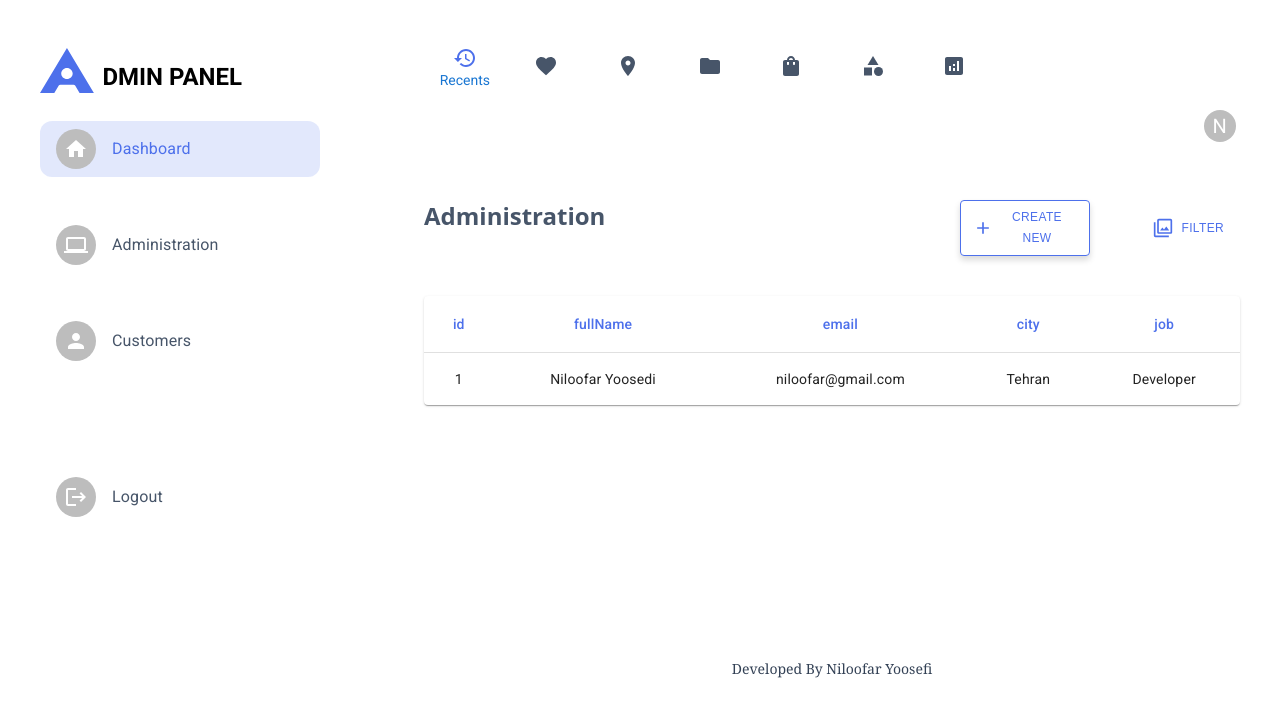
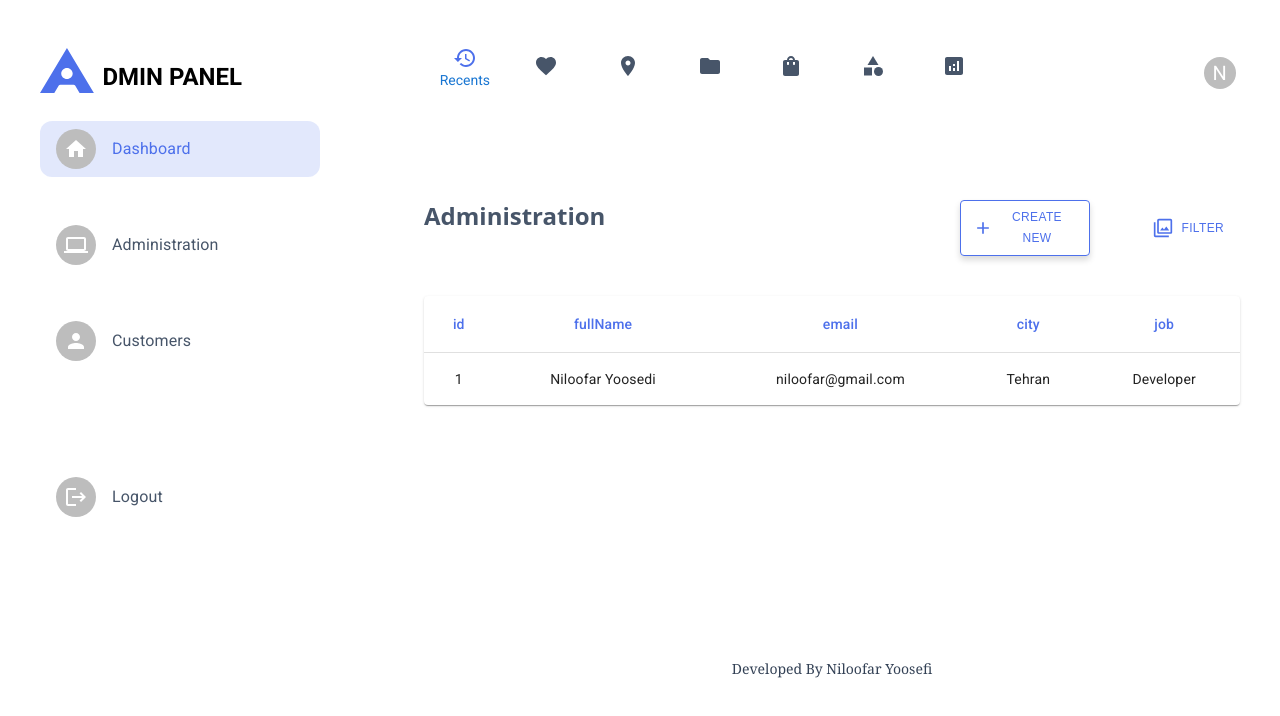
Before and after one commit to niloufar-yousefi/Dashboard-Whit-Next.js, a Next.js app: page /dashboard/Administration in a window 1280 px wide. Shown: the top 716 px of the page. Built offline with nearby package versions, Linux system fonts and the light colour scheme.

Commit message:
Update layout.jsx

```diff
--- a/src/app/dashboard/layout.jsx
+++ b/src/app/dashboard/layout.jsx
@@ -135,6 +135,7 @@ export default function RootLayout({ children }) {
                   <div>
                     <Button onClick={toggleDrawer1(true)}>
                       <FaAlignJustify className='text-2xl text-slate-600  cursor-pointer' />
+
                     </Button>
                     <Drawer open={open1} onClose={toggleDrawer1(false)}>
                       {DrawerList}
@@ -147,6 +148,7 @@ export default function RootLayout({ children }) {
                 <div className='w-5/12 flex  items-center'>
                   <div className="w-4/12 ">
                     <FaBookOpen className='text-2xl text-slate-600 cursor-pointer' />
+
                   </div>
                   <div className="w-4/12 ">
                     <FaUser className='text-2xl text-slate-600 cursor-pointer' />
@@ -158,7 +160,7 @@ export default function RootLayout({ children }) {
 
                 {/* mobile part3 */}
                 <div className='w-5/12 '>
-                  <React.Fragment>
+                  <div>
                     <Box className='pl-4 justify-end items-center' sx={{ display: 'flex', alignItems: 'center', textAlign: 'center' }}>
                       <Typography className='text-slate-600 text-xs md:text-xl  text-end' sx={{ minWidth: 100 }}>Contact</Typography>
                       <Typography className='text-slate-600 text-xs md:text-xl  ' sx={{ minWidth: 100 }}>Profile</Typography>
@@ -237,7 +239,7 @@ export default function RootLayout({ children }) {
                         Logout
                       </MenuItem>
                     </Menu>
-                  </React.Fragment>
+                  </div>
                 </div>
 
               </div>
@@ -390,8 +392,8 @@ export default function RootLayout({ children }) {
 
                   {/* desktop main part2-header */}
                   <div className="w-[30%] md:hidden lg:flex ">
-                    <React.Fragment>
-                      <Box className='pl-10 items-start pt-3 justify-end' sx={{ display: 'flex', alignItems: 'center', textAlign: 'center', width: '100%' }}>
+                    <div className=' w-full h-full'>
+                      <Box className='pl-10 items-start  pt-3 justify-end' sx={{ display: 'flex', alignItems: 'center', textAlign: 'center', width: '100%' }}>
                         <Tooltip className='w-[20%]' title="Account settings">
                           <IconButton
                             onClick={handleClick}
@@ -467,7 +469,7 @@ export default function RootLayout({ children }) {
                           Logout
                         </MenuItem>
                       </Menu>
-                    </React.Fragment>
+                    </div>
                   </div>
                 </div>
 
```
